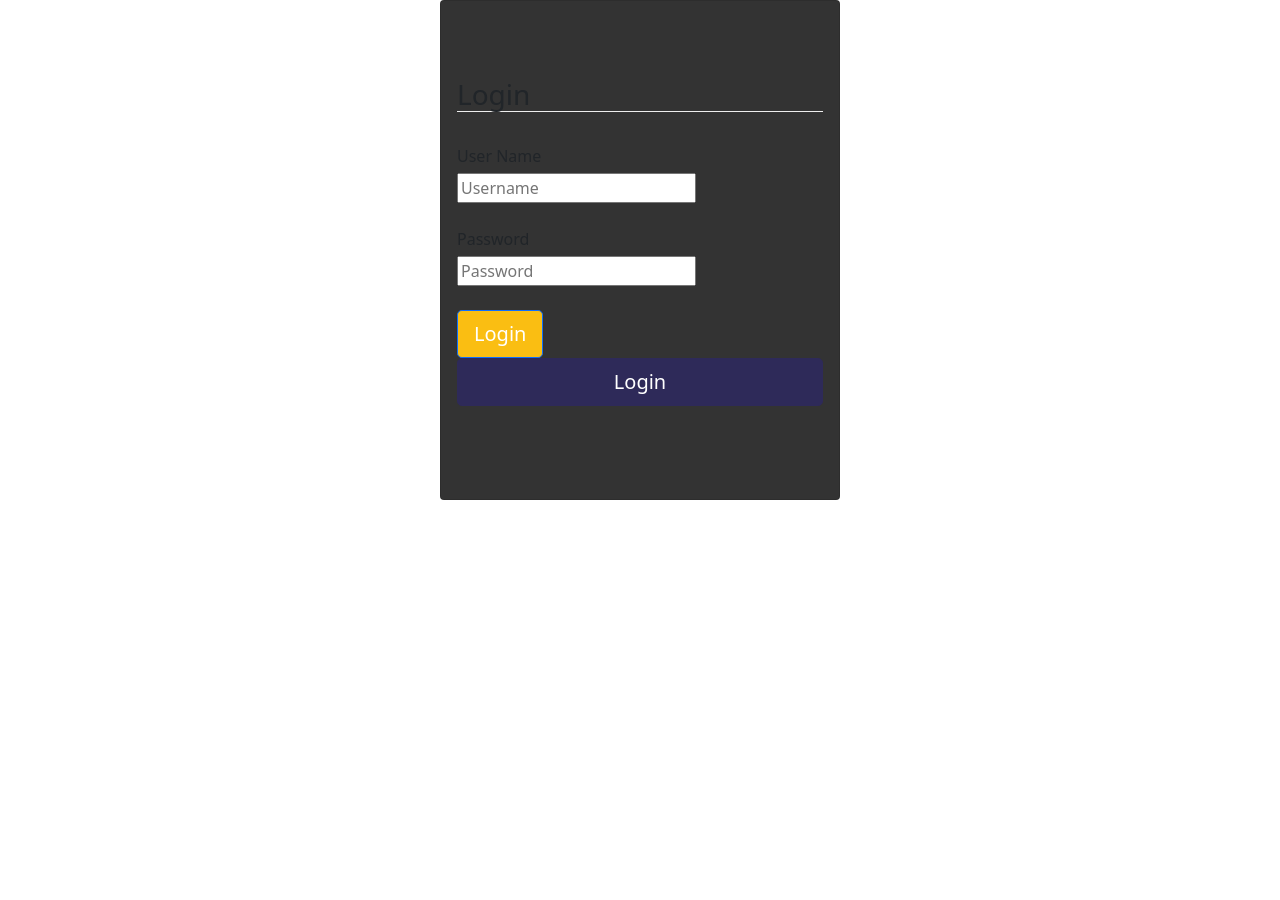
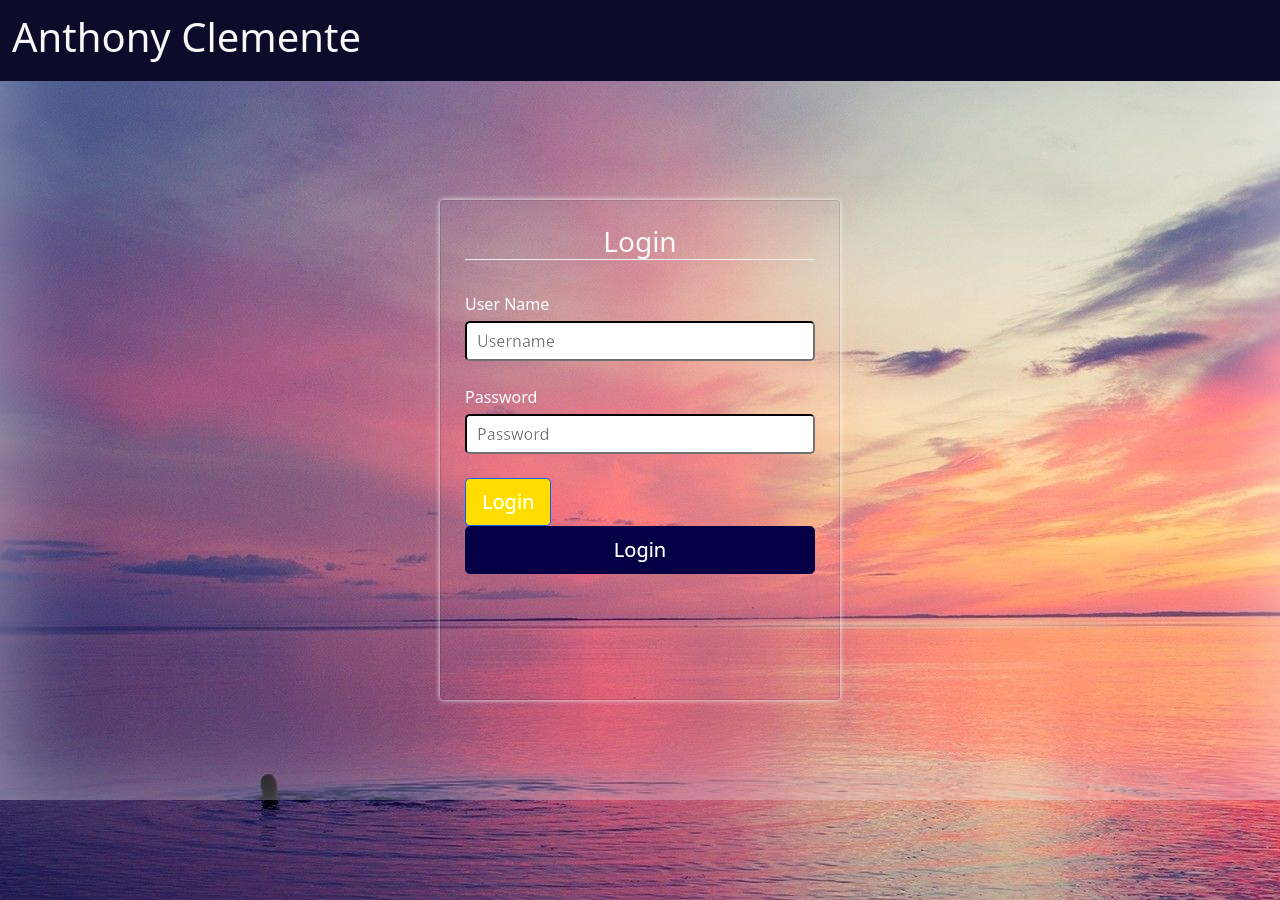
Before and after one commit to aclementepa/PROJECT-PARALLAX, a PHP site: page / in a window 1280 px wide. Before the commit the page ends 500 px from the top, so only its background shows below. Run offline with PHP 8.4, Linux system fonts and the light colour scheme; some libraries are stand-ins or nearby versions.

Commit message:
updates2

```diff
--- a/index.html
+++ b/index.html
@@ -4,10 +4,11 @@
 
     <script src="https://cdn.jsdelivr.net/npm/bootstrap@5.0.0-beta3/dist/js/bootstrap.bundle.min.js" integrity="sha384-JEW9xMcG8R+pH31jmWH6WWP0WintQrMb4s7ZOdauHnUtxwoG2vI5DkLtS3qm9Ekf" crossorigin="anonymous"></script>
 
+    <script src="https://kit.fontawesome.com/90cd6f0909.js" crossorigin="anonymous"></script>
     <link type="text/css" rel="stylesheet" id="dark-mode-custom-link">
     <link type="text/css" rel="stylesheet" id="dark-mode-general-link">
-    <link type="text/css" rel="stylesheet" src="main.css">
-    <link type="text/css" rel="stylesheet" src="desktop.css">
+    <link type="text/css" rel="stylesheet" href="main.css">
+    <link type="text/css" rel="stylesheet" href="desktop.css">
     <style lang="en" type="text/css" id="dark-mode-custom-style"></style>
     <style lang="en" type="text/css" id="dark-mode-native-style"></style>
     <!--
@@ -18,37 +19,31 @@
             /*background-image: linear-gradient(#96deae, #fff, #fff, #fff,#fff,#fff, #5b5d5a, #226C3B)*/
         }
 
-        .container {
-            background: inherit;
-        }
-
-            .container:before {
-        content: '';
-        position: absolute;
-        top: 0;
-        left: 0;
-        right: 0;
-        bottom: 0;
-    box-shadow: inset 0 0 2000px rgba(255, 255, 255, .5);
-    box-shadow: inset 0 0 2000px rgba(255, 255, 255, .5);
-    filter: blur(10px);
-    background: inherit;
-        }
     </style>
     -->
 </head>
 <body>
-  <nav style="background-color: #333333;">
-    <div class="desktop">
-
-    </div>
-  </nav>
     <main>
-        <div class="container">
-            <div class="card card-body" style="justify-content: center; background-color: #2e2a59;  background-color: #333333; height: 500px; max-width: 400px; margin-left:auto; margin-right:auto;">
+      <nav class="test-blur">
+          <div class="container-fluid" style="background-color: #0b0c29; width: 100%;">
+            <div class="container-fluid" style="padding:1% 0;">
+              <div class="d-none d-lg-inline-block">
+                <h1>Anthony Clemente</h1>
+              </div>
+              <div class="d-none d-sm-inline-block d-lg-none">
+                <h1>Anthony Clemente</h1>
+              </div>
+              <div class="d-xs-inline-block d-sm-none">
+                <h1>Anthony Clemente</h1>
+              </div>
+            </div>
+        </div>
+      </nav>
+        <div id="login" class="container">
+            <div class="card card-body" style="justify-content: center; background-color: #2e2a59;  background-color: #333333; background-color: inherit; height: 500px; max-width: 400px; margin-left:auto; margin-right:auto;">
                 <h3 style="border-bottom: 1px inset;">Login</h3>
                 <br>
-                <form>
+                <form id="login-form">
                     <label for="f-UserName" style="margin-bottom: 5px;">User Name</label><br>
                     <input type="text" id="f-UserName" placeholder="Username">
                     <br><br>
--- a/main.css
+++ b/main.css
@@ -1,18 +1,21 @@
-
-    body {/*
-        background-image: url('background.jpg');
-        background-repeat: no-repeat;
-        background-size: 100%;
-        background-attachment: fixed;*/
+body {/*
+background-image: url('background.jpg');
+background-repeat: no-repeat;
+background-size: 100%;
+*/
                background-color: #e6e7de;
                background-color: #73d393;
+               background-color: #0b0c29;
                background-image: url('background.jpg');
+               background-repeat: no-repeat;
+               color: #f8f8f8;
+               background-attachment: fixed;
        }
 
                .card {
          box-shadow: 0 0 5px 0 ;
          background: inherit;
-         margin: 100px;
+         margin: 200px;
          display:block;
                    /*opacity:.75;filter: blur(.5px);
          filter: blur(1px);*/
@@ -37,3 +40,21 @@
            .card-body {
                padding:1.5rem;
            }
+.test-blur {
+    background: inherit;
+    content: '';
+    position: absolute;
+    top: 0;
+    left: 0;
+    right: 0;
+    bottom: 0;
+    box-shadow: inset 0 0 2000px rgba(255, 255, 255, .5);
+    box-shadow: inset 0 0 100px rgba(255, 255, 255, .5);
+    filter: blur(.5px);
+    background: inherit;
+}
+
+#login-form {
+    filter:brightness(.5);
+    filter:contrast(150%);
+}
```
